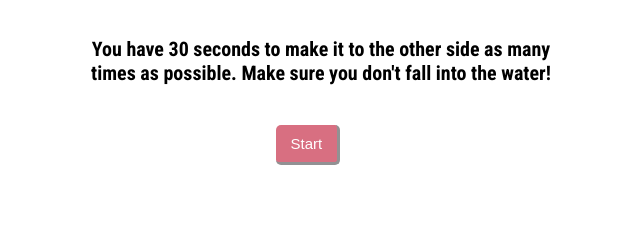
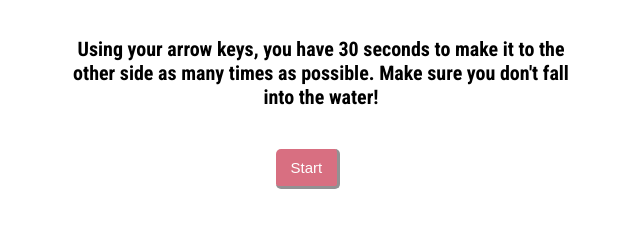
Before and after one commit to sheryllun/Project3-BugAvoider, a plain HTML site: page index.html in a window 1280 px wide. Shown: the part 62-290 px from the top of the page, without its empty margins (319-959 px from the left). Drawn offline with Linux system fonts and the light colour scheme.

Commit message:
Clarified game instructions

```diff
--- a/index.html
+++ b/index.html
@@ -8,7 +8,7 @@
 <body>
 	<header>
 		<h1>Bug Avoider</h1>
-		<h2 id="description">You have 30 seconds to make it to the other side as many times as possible.  Make sure you don't fall into the water!</h2>
+		<h2 id="description">Using your arrow keys, you have 30 seconds to make it to the other side as many times as possible.  Make sure you don't fall into the water!</h2>
 		<div id="score"></div>
 		<div id="timer">
 
```
